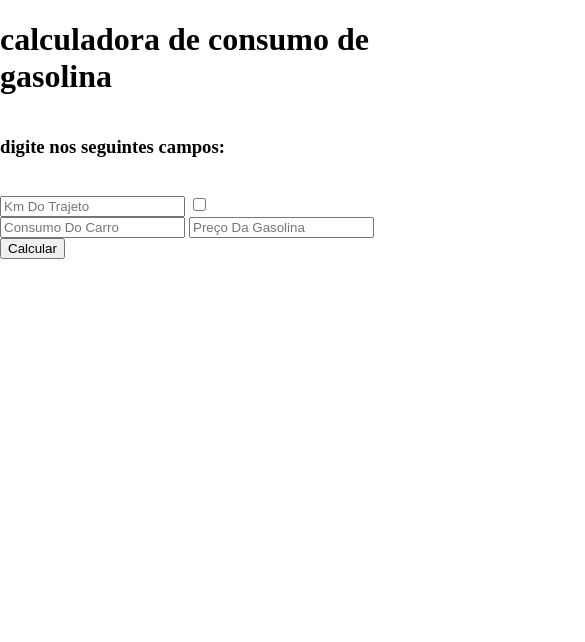
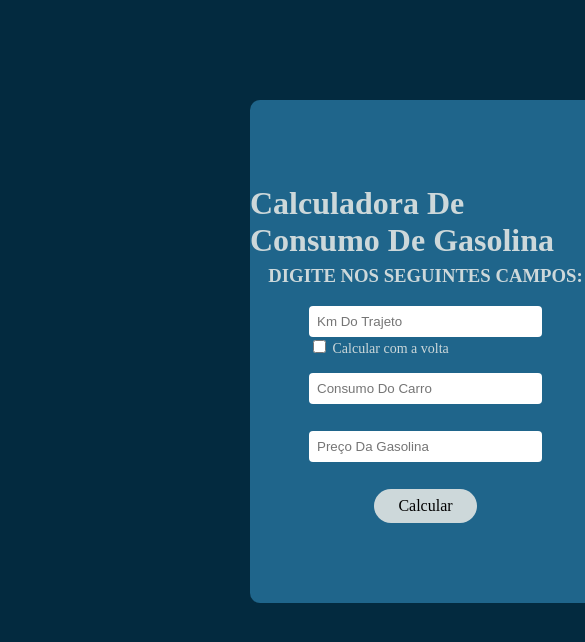
Before and after one commit to mahthviana/DriveCostCalculator, a plain HTML site: page main.html in a window 390 px wide. Shown: the whole page, 585 px wide, since content can reach past the window. Drawn offline with Linux system fonts and the light colour scheme; a web font is replaced by a local one.

Commit message:
Fazer responsividade para smartphones

```diff
--- a/main.html
+++ b/main.html
@@ -8,23 +8,27 @@
 </head>
 <body>
     <header>
-        <h1>calculadora de consumo de gasolina</h1>
-        <h3>digite nos seguintes campos:</p>
+        <h1>Calculadora De Consumo De Gasolina</h1>
+        <h3>digite nos seguintes campos:</h3>
     </header>
 
     <main>
         <section id="quilometragem">
-            <input id="Trajeto" type="text" placeholder="Km Do Trajeto">
-            <input id="volta" type="checkbox">
+            <input id="trajeto" type="number" step="0.01" min="0" placeholder="Km Do Trajeto">
+            <div id="checkbox">
+                <input id="volta" type="checkbox" onclick="dobro()">
+                <label for="trajeto">Calcular com a volta</label>
+            </div>
         </section>
 
-        <input id="consumo" type="text" placeholder="Consumo Do Carro">
+        <input id="consumo" type="number" step="0.01" min="0" placeholder="Consumo Do Carro">
 
-        <input id="preco" type="text" placeholder="Preço Da Gasolina">
+        <input id="preco" type="number" step="0.01" min="0" placeholder="Preço Da Gasolina">
 
         <input id="calcular" type="button" value="Calcular" onclick="calcular()">
+        <div id="resultado"></div>
     </main>
 
-    <div id="resultado"></div>
+
 </body>
 </html>
--- a/style.css
+++ b/style.css
@@ -1,13 +1,33 @@
+@import url('https://fonts.googleapis.com/css2?family=Parkinsans:wght@300..800&display=swap');
+
+:root {
+    --prussian-blue: #032A3F;
+    --prussian-blue-light: #1F658B;
+    --prussian-blue-dark-1: #012A3F;
+    --prussian-blue-dark-2: #012A3E;
+    --prussian-blue-dark-3: #012A40;
+    --cadet-gray: #A3ADB1ff;
+    --title-color: #CDD8DA;
+}
+
+
+
+
 body {
     margin: 0;
     padding: 0;
     box-sizing: border-box;
 
     display: flex;
+    flex-direction: column;
 
-    flex-direction: column;
-    align-content: center;
-    align-items: center;
+    font-family: Parkinsans, "sans-serif";
+
+    margin: 100px 250px;
+
+    background-color: var(--prussian-blue);
+
+
 }
 
 header {
@@ -15,5 +35,90 @@ header {
 
     flex-direction: column;
     align-content: center;
+    align-items: center;
+
+    color: var(--title-color);
+
+    background-color: var(--prussian-blue-light);
+    padding-top: 4rem;
+    border-radius: 10px 10px 0 0;
+}
+
+h3 {
+    margin-top: -1rem;
+
+    text-transform: uppercase;
+}
+
+main {
+    display: flex;
+
+    flex-direction: column;
+    align-content: center;
+    align-items: center;
+
+    row-gap: 1rem;
+    padding-bottom: 4rem;
+
+    background-color: var(--prussian-blue-light);
+    border-radius: 0 0 10px 10px;
+}
+
+#quilometragem {
+    display: flex;
+
+    flex-direction: column;
 
 }
+
+#quilometragem, label {
+    font-size: 14px;
+    color: var(--title-color);
+}
+
+input[type="number"] {
+    -moz-appearance: textfield;
+    -webkit-appearance: none;
+    appearance: none;
+
+    border: 1px none whitesmoke;
+    border-radius: 4px;
+
+    padding: 0.5rem 3rem 0.5rem 0.5rem;
+}
+
+input[type="number"]::-webkit-inner-spin-button {
+    display: none;
+}
+
+#calcular {
+    margin-top: 0.7rem;
+    padding: 0.5rem 1.5rem;
+
+    border: 1px none black;
+    border-radius: 50px;
+    cursor: pointer;
+
+    font-size: 1rem;
+    font-family: Parkinsans, "sans-serif";
+
+    background-color: var(--title-color);
+
+    transition: background-color 0.3s ease;
+}
+
+#calcular:hover {
+    background-color: var(--cadet-gray);
+}
+
+#consumo {
+    margin-bottom: 0.7rem;
+}
+
+@media (max-width: 768px) {
+
+    body {
+        width: 90%;
+        overflow: auto;
+    }
+}
```
